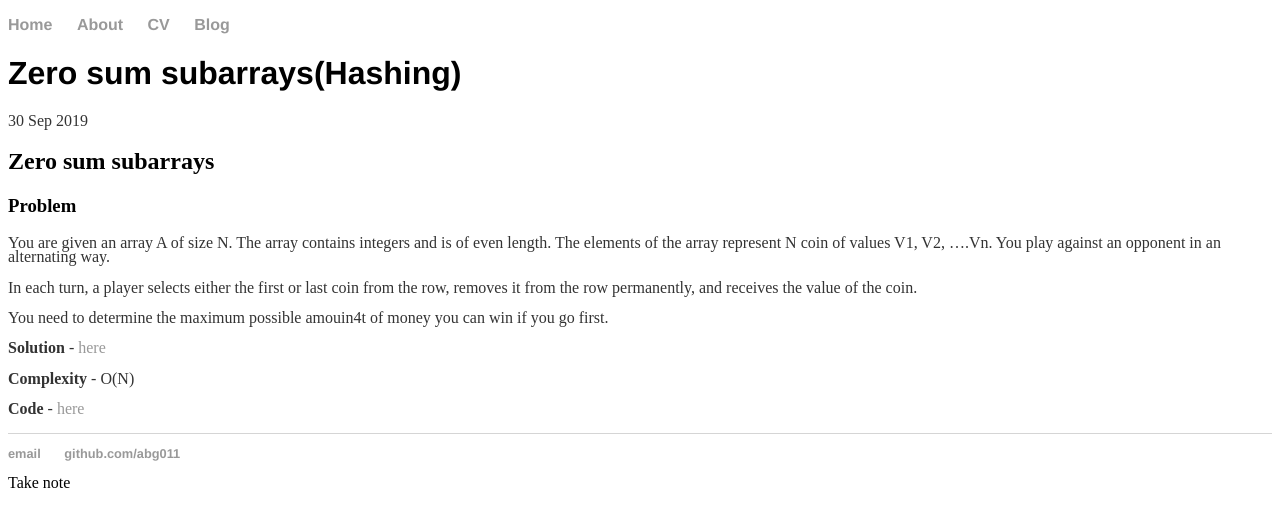
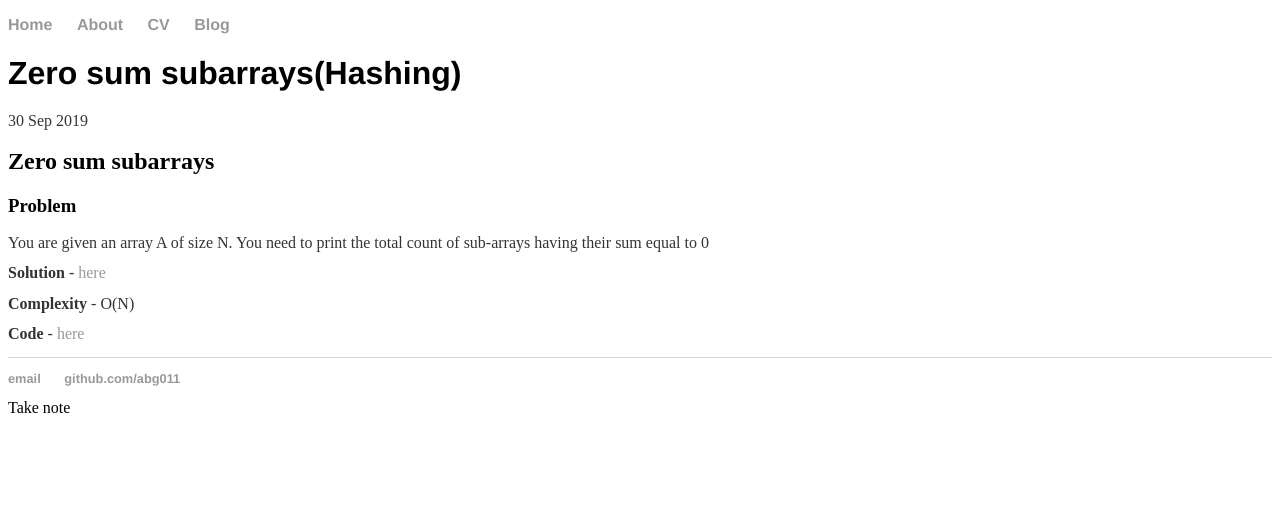
Before and after one commit to abhigupta543/abg011.github.io, a Jekyll site: the page built from _posts/2019-09-30-Zero-Sum-Subarrays.md, in a window 1280 px wide. Shown: the top 527 px of the page. Built offline with Jekyll 4.4.1, drawn with Linux system fonts in a browser that asks for light colours.

Commit message:
Update 2019-09-30-Zero-Sum-Subarrays.md

```diff
--- a/_posts/2019-09-30-Zero-Sum-Subarrays.md
+++ b/_posts/2019-09-30-Zero-Sum-Subarrays.md
@@ -6,11 +6,7 @@ date: 2019-09-30
 
 ## Zero sum subarrays
 ### Problem
-You are given an array A of size N. The array contains integers and is of even length. The elements of the array represent N coin of values V1, V2, ....Vn. You play against an opponent in an alternating way.
-
-In each turn, a player selects either the first or last coin from the row, removes it from the row permanently, and receives the value of the coin.
-
-You need to determine the maximum possible amouin4t of money you can win if you go first.
+You are given an array A of size N. You need to print the total count of sub-arrays having their sum equal to 0
 
 **Solution** - [here](https://www.geeksforgeeks.org/print-all-subarrays-with-0-sum/)
 
```
